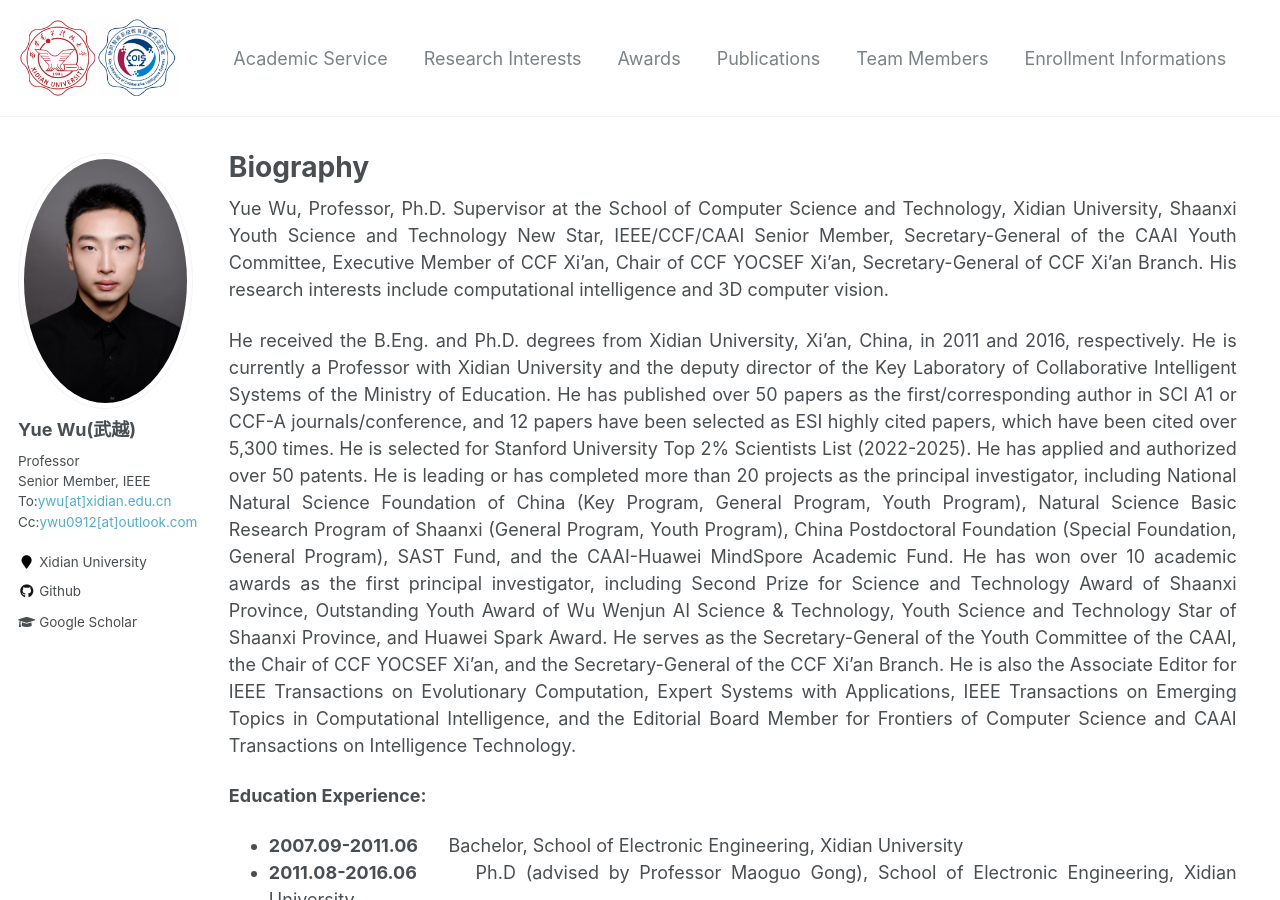
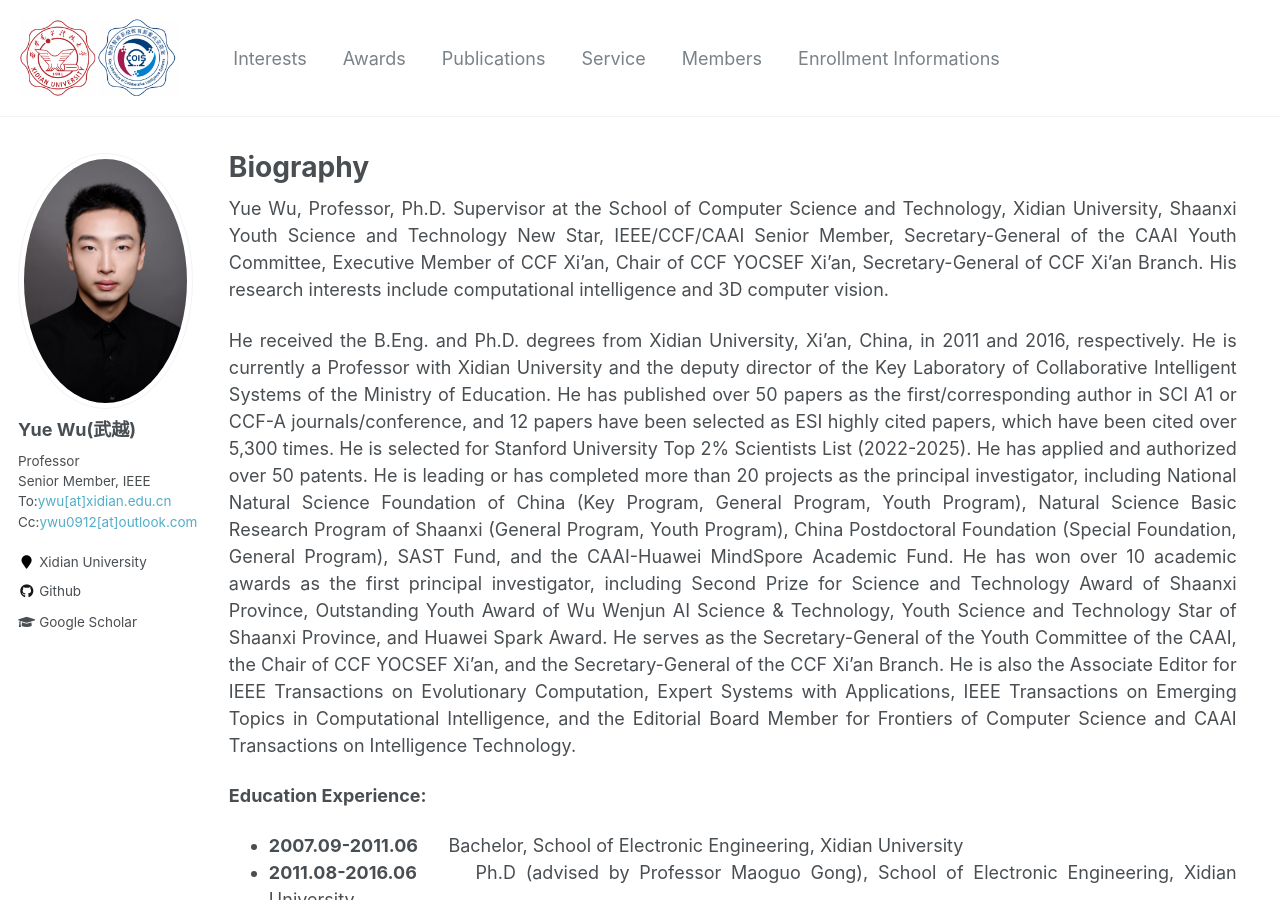
Before and after one commit to ywuchina/ywuchina.github.io, a Jekyll site: the page built from _pages/home.md, in a window 1280 px wide and 900 px high. Built offline with Jekyll 4.4.1, drawn with Linux system fonts in a browser that asks for light colours.

Commit message:
Update navigation.yml

```diff
--- a/_data/navigation.yml
+++ b/_data/navigation.yml
@@ -1,10 +1,7 @@
 # main links links
 main:
 
-  - title: "Academic Service"
-    url: /#service
-
-  - title: "Research Interests"
+  - title: "Interests"
     url: /#ResearchInterests
 
   - title: "Awards"
@@ -13,7 +10,10 @@ main:
   - title: "Publications"
     url: /#publications
 
-  - title: "Team Members"
+  - title: "Service"
+    url: /#service
+
+  - title: "Members"
     url: /#TeamMembers
 
   - title: "Enrollment Informations"
```
